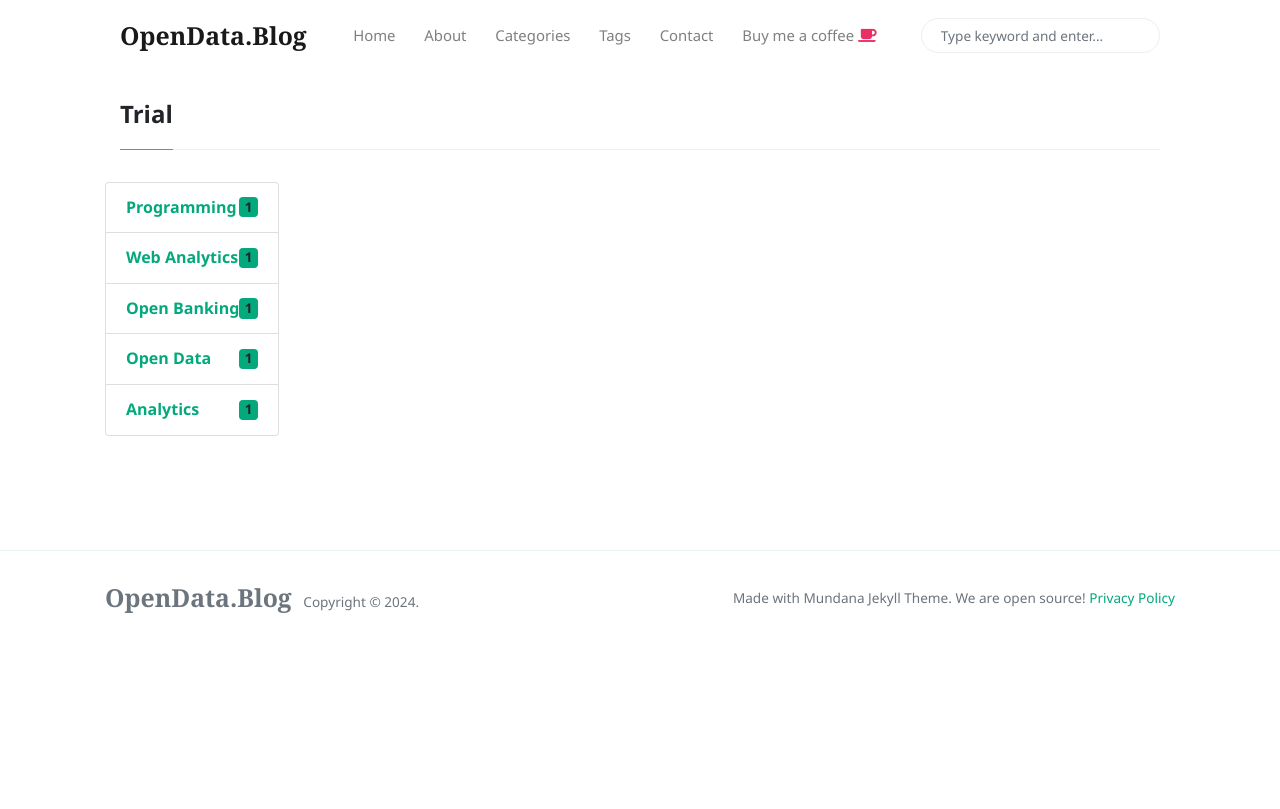
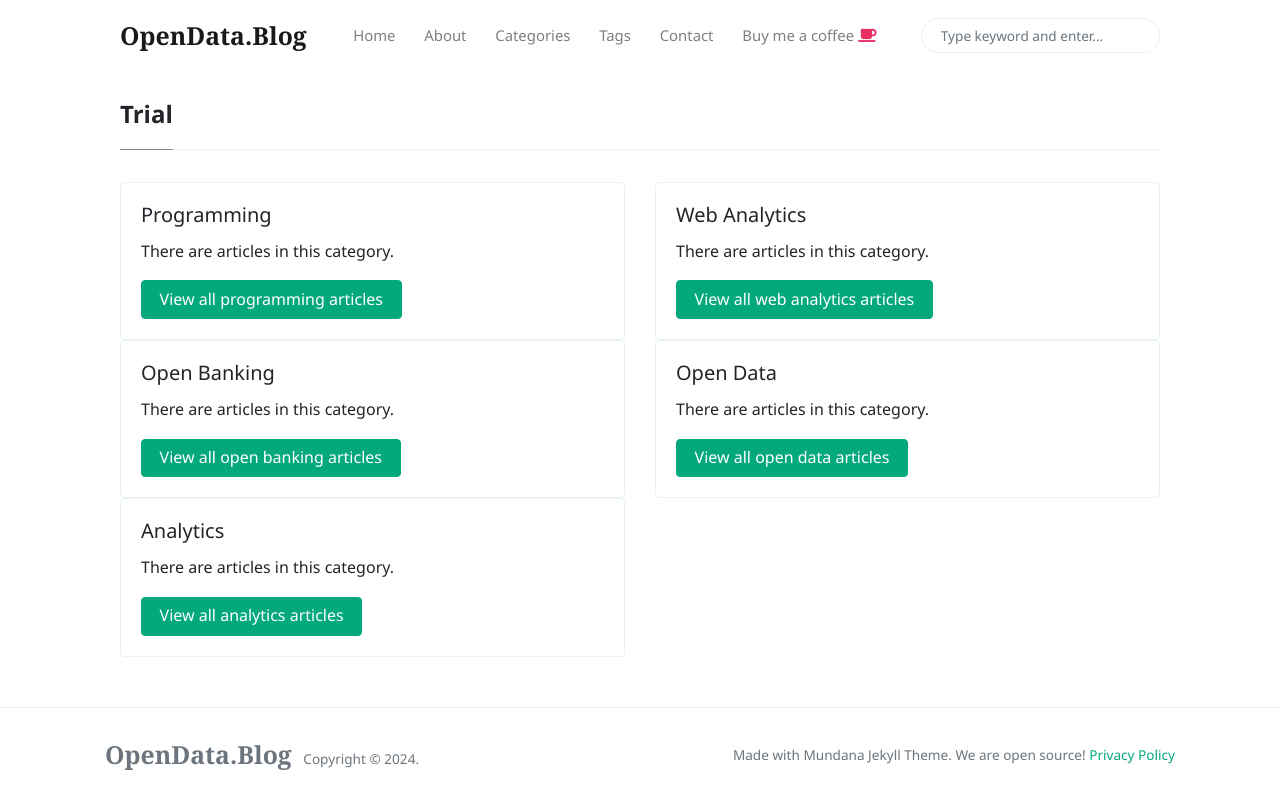
Before and after one commit to victorjohnsonk/victorjohnsonblog.github.io, a Jekyll site: the page built from _pages/trial.html, in a window 1280 px wide. Shown: the top 809 px of the page. Built offline with Jekyll 4.4.1, drawn with Linux system fonts in a browser that asks for light colours; nearby versions of some CDN libraries.

Commit message:
Update trial.html

```diff
--- a/_pages/trial.html
+++ b/_pages/trial.html
@@ -7,16 +7,16 @@
 <div class="container">
 <h4 class="font-weight-bold spanborder"><span>{{page.title}}</span></h4>
     <div class="row">
-        <ul class="list-group">
     {% for category in site.categories %}
-
-        <li class="list-group-item d-flex justify-content-between align-items-center">
-            <a href="{{site.baseurl}}/categories?id={{ category[0] | downcase }}"><b>
-    {{ category[0] }} </b>
-                 </a>
-    <span class="badge bg-primary rounded-pill">1</span>
-  </li>
+        <div class="col-sm-6">
+    <div class="card">
+      <div class="card-body">
+        <h5 class="card-title">{{ category[0] }}</h5>
+        <p class="card-text">There are articles in this category.</p>
+        <a href="{{site.baseurl}}/categories?id={{ category[0] | downcase }}" class="btn btn-primary">View all {{ category[0] | downcase }} articles</a>
+      </div>
+    </div>
+  </div>
     {% endfor %}
-            </ul>
     </div>
 </div>
```
